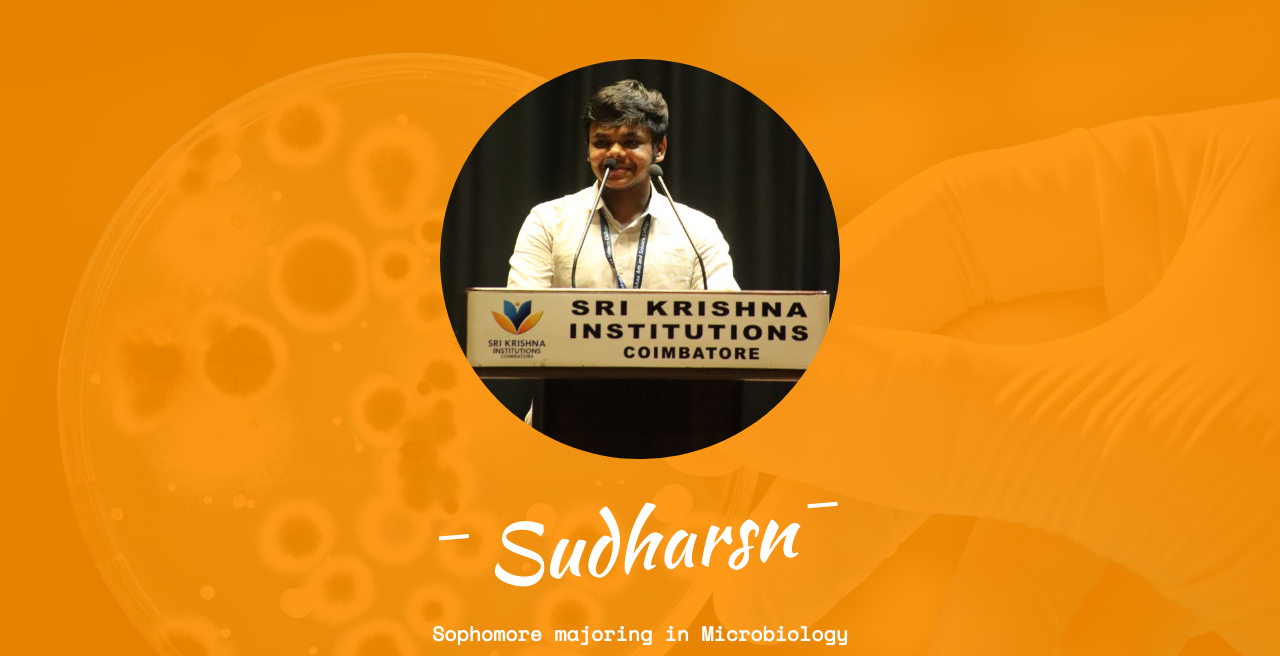
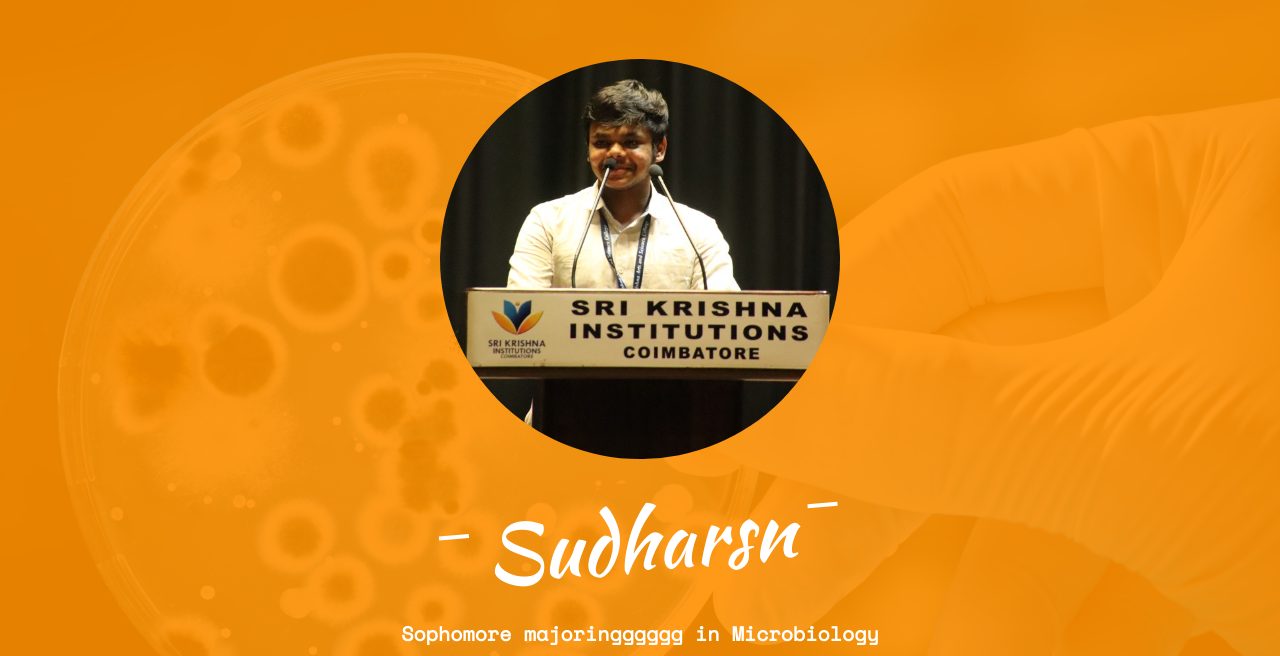
Before and after one commit to sudharsn-js/sudharsn-js.github.io, a plain HTML site: page index.html in a window 1280 px wide. Shown: the top 656 px of the page. Drawn offline with nearby package versions, Linux system fonts and the light colour scheme; some packages are replaced by stand-ins of ours; no server answers; files whose address does not match are found by name.

Commit message:
test commit

```diff
--- a/index.html
+++ b/index.html
@@ -69,7 +69,7 @@
 						<div class="display-tc js-fullheight animate-box" data-animate-effect="fadeIn">
 							<div class="profile-thumb" style="background: url(images/user-3.jpg);"></div>
 							<h1><span>Sudharsn </span></h1>
-							<h3><span style="font-weight:bold;">Sophomore majoring in Microbiology</span></h3>
+							<h3><span style="font-weight:bold;">Sophomore majoringggggg in Microbiology</span></h3>
 							<p>
 								<ul class="fh5co-social-icons">
 									<li><a href="#"><i class="icon-twitter2"></i></a></li>
```
